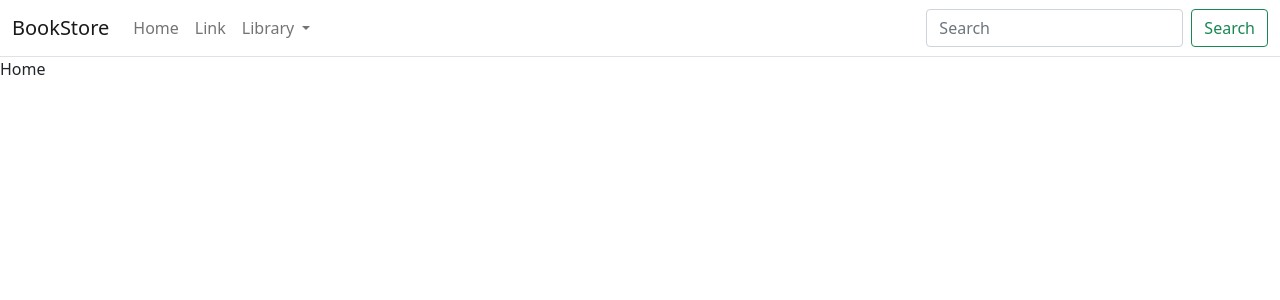
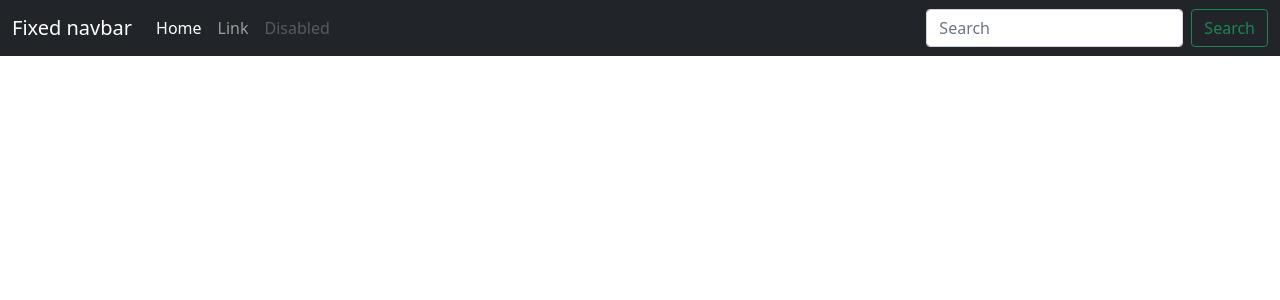
Before and after one commit to NikiVe/project, a Django app: page / in a window 1280 px wide. Shown: the top 300 px of the page. Run offline with Django 3.2, Linux system fonts and the light colour scheme; data that the repository does not hold is empty.

Commit message:
added base and partials html

```diff
--- a/templates/base.html
+++ b/templates/base.html
@@ -13,46 +13,11 @@
             crossorigin="anonymous"></script>
     </head>
 
+    {% include 'nav.html' %}
+
     <body>
-        <header>
-            <nav class="navbar navbar-expand-md navbar-light bg-white border-bottom">
-                <div class="container-fluid">
-                    <a class="navbar-brand" href="#">BookStore</a>
-                    <button class="navbar-toggler" type="button" data-bs-toggle="collapse" data-bs-target="#navbarCollapse"
-                        aria-controls="navbarCollapse" aria-expanded="false" aria-label="Toggle navigation">
-                        <span class="navbar-toggler-icon"></span>
-                    </button>
-                    <div class="collapse navbar-collapse" id="navbarCollapse">
-                        <ul class="navbar-nav me-auto mb-2 mb-md-0">
-                            <li class="nav-item active">
-                                <a class="nav-link" aria-current="page" href="/">Home</a>
-                            </li>
-                            <li class="nav-item">
-                                <a class="nav-link" href="#">Link</a>
-                            </li>
-                            <li class="nav-item dropdown">
-                                <a class="nav-link dropdown-toggle" href="#" id="navbarDropdown" role="button"
-                                    data-bs-toggle="dropdown" aria-expanded="false">
-                                    Library
-                                </a>
-                                <ul class="dropdown-menu" aria-labelledby="navbarDropdown">
-                                    <li><a class="dropdown-item" href="#">All</a></li>
-                                    {% for c in categories %}
-                                    <li {% if category.slug == c.slug %}class="selected" {% endif %}>
-                                        <a class="dropdown-item" href="{{ c.get_absolute_url }}">{{ c.name|title }}</a>
-                                    </li>
-                                    {% endfor %}
-                                </ul>
-                            </li>
-                        </ul>
-                        <form class="d-flex">
-                            <input class="form-control me-2" type="search" placeholder="Search" aria-label="Search">
-                            <button class="btn btn-outline-success" type="submit">Search</button>
-                        </form>
-                    </div>
-                </div>
-            </nav>
-        </header>
+
+
         <div id="content">{% block content %} {% endblock %}</div>
     </body>
     </html>
--- /dev/null
+++ b/templates/nav.html
@@ -0,0 +1,27 @@
+<header>
+    <nav class="navbar navbar-expand-md navbar-dark fixed-top bg-dark">
+        <div class="container-fluid">
+          <a class="navbar-brand" href="#">Fixed navbar</a>
+          <button class="navbar-toggler" type="button" data-bs-toggle="collapse" data-bs-target="#navbarCollapse" aria-controls="navbarCollapse" aria-expanded="false" aria-label="Toggle navigation">
+            <span class="navbar-toggler-icon"></span>
+          </button>
+          <div class="collapse navbar-collapse" id="navbarCollapse">
+            <ul class="navbar-nav me-auto mb-2 mb-md-0">
+              <li class="nav-item">
+                <a class="nav-link active" aria-current="page" href="#">Home</a>
+              </li>
+              <li class="nav-item">
+                <a class="nav-link" href="#">Link</a>
+              </li>
+              <li class="nav-item">
+                <a class="nav-link disabled" href="#" tabindex="-1" aria-disabled="true">Disabled</a>
+              </li>
+            </ul>
+            <form class="d-flex">
+              <input class="form-control me-2" type="search" placeholder="Search" aria-label="Search">
+              <button class="btn btn-outline-success" type="submit">Search</button>
+            </form>
+          </div>
+        </div>
+      </nav>
+</header>
```
